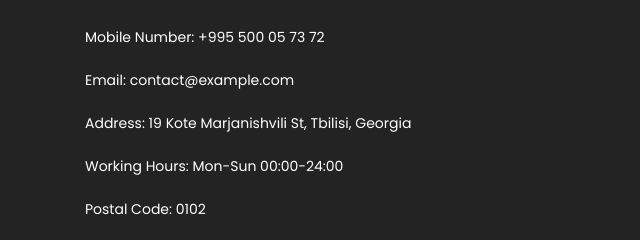
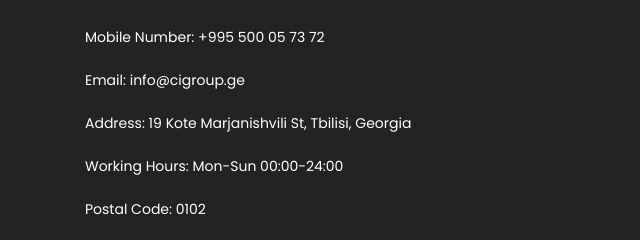
Before and after one commit to noshre/laz, a plain HTML site: page index.html in a window 1280 px wide. Shown: the part 2301-2541 px from the top of the page, 0-640 px from the left. Drawn offline with Linux system fonts and the light colour scheme.

Commit message:
Update index.html

```diff
--- a/index.html
+++ b/index.html
@@ -242,7 +242,7 @@
               <p>Mobile Number: <a href="tel: +995500057372">+995 500 05 73 72</a></p>
             </li>
             <li>
-              <p>Email: <a href="mailto:example@example.com">contact@example.com</a></p>
+              <p>Email: <a href="mailto:info@cigroup.ge">info@cigroup.ge</a></p>
             </li>
             <li>
               <p>Address: <a
```
